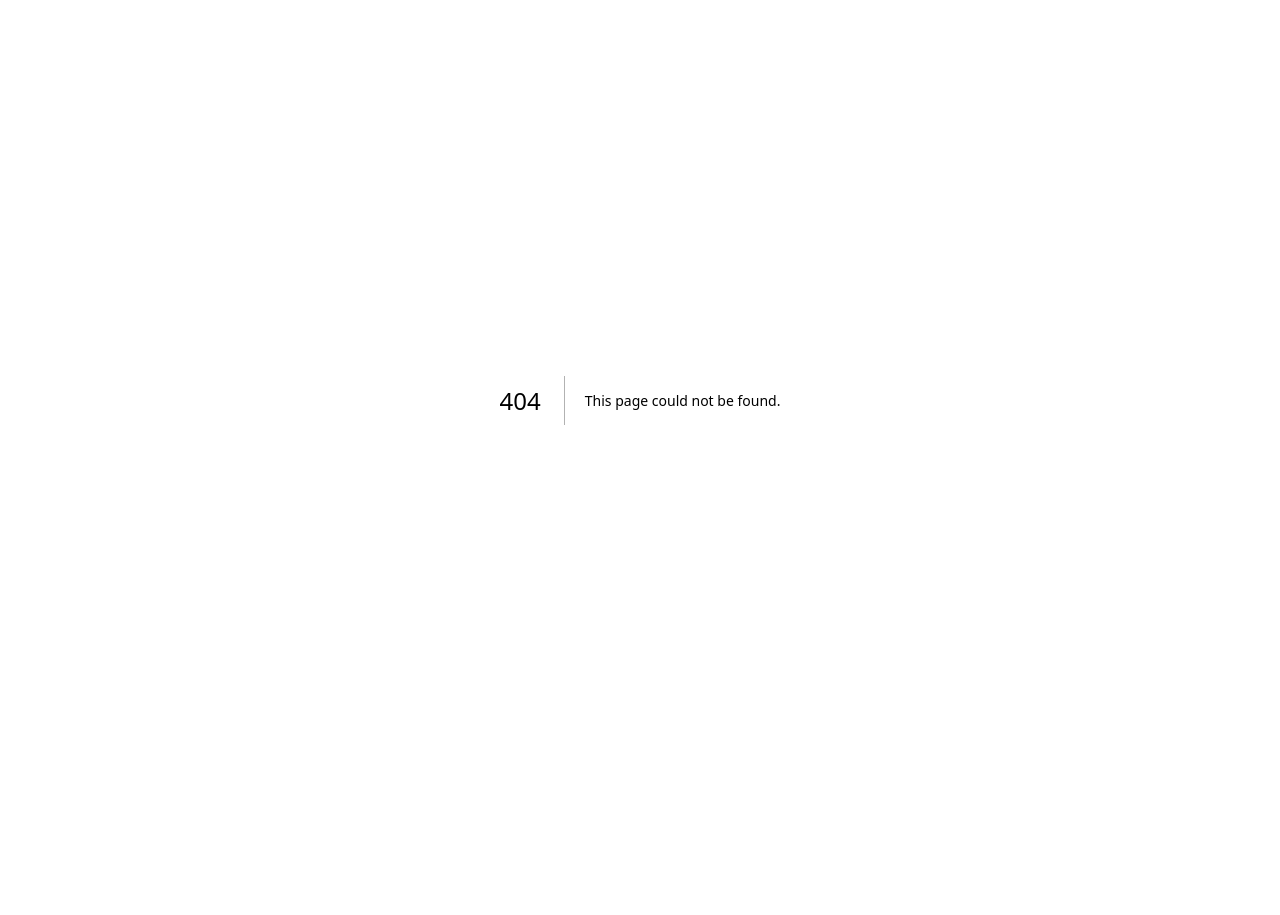
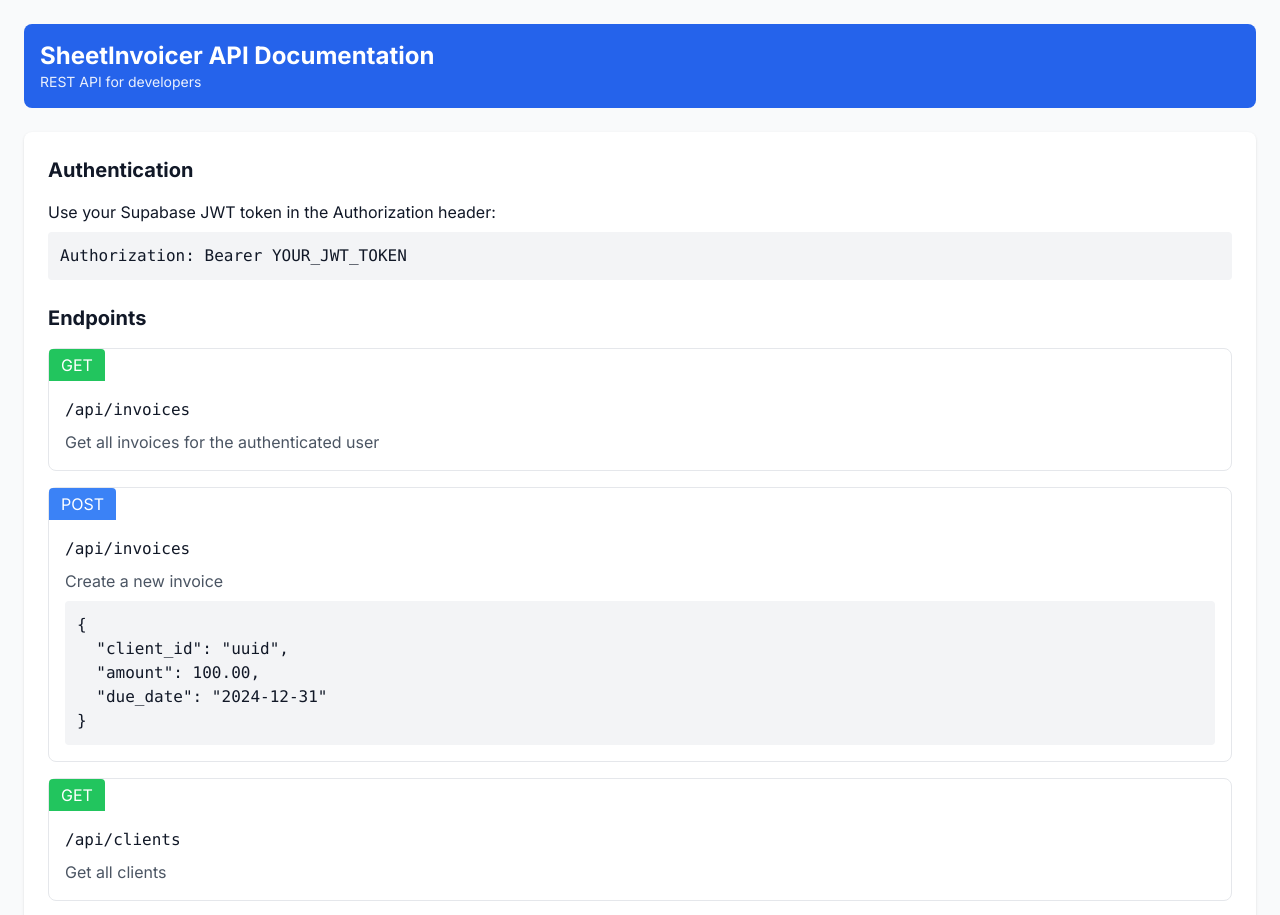
Before and after one commit to Sheetinvoicer/sheetinvoicer, a Next.js app: page /api-docs in a window 1280 px wide. Before the commit this address had no page. Shown: the top 915 px of the page. Before the commit the page ends 800 px from the top, so only its background shows below. Built offline with nearby package versions, Linux system fonts and the light colour scheme; no server answers.

Commit message:
Add PWA manifest, API documentation, and API routes

```diff
--- /dev/null
+++ b/app/api-docs/page.js
@@ -0,0 +1,67 @@
+'use client'
+
+import { useState, useEffect } from 'react'
+
+export default function ApiDocsPage() {
+  const [spec, setSpec] = useState(null)
+
+  useEffect(() => {
+    fetch('/api/swagger.json').then(res => res.json()).then(setSpec)
+  }, [])
+
+  return (
+    <div className="min-h-screen bg-gray-50 p-6">
+      <div className="bg-blue-600 text-white p-4 rounded-lg mb-6">
+        <h1 className="text-2xl font-bold">SheetInvoicer API Documentation</h1>
+        <p className="text-sm opacity-90">REST API for developers</p>
+      </div>
+
+      <div className="bg-white rounded-lg shadow p-6">
+        <h2 className="text-xl font-bold mb-4">Authentication</h2>
+        <p>Use your Supabase JWT token in the Authorization header:</p>
+        <pre className="bg-gray-100 p-3 rounded mt-2">Authorization: Bearer YOUR_JWT_TOKEN</pre>
+
+        <h2 className="text-xl font-bold mt-6 mb-4">Endpoints</h2>
+
+        <div className="border rounded-lg mb-4">
+          <div className="bg-green-500 text-white px-3 py-1 rounded-t inline-block">GET</div>
+          <div className="p-4">
+            <code className="font-mono">/api/invoices</code>
+            <p className="text-gray-600 mt-2">Get all invoices for the authenticated user</p>
+          </div>
+        </div>
+
+        <div className="border rounded-lg mb-4">
+          <div className="bg-blue-500 text-white px-3 py-1 rounded-t inline-block">POST</div>
+          <div className="p-4">
+            <code className="font-mono">/api/invoices</code>
+            <p className="text-gray-600 mt-2">Create a new invoice</p>
+            <pre className="bg-gray-100 p-3 rounded mt-2">
+{`{
+  "client_id": "uuid",
+  "amount": 100.00,
+  "due_date": "2024-12-31"
+}`}
+            </pre>
+          </div>
+        </div>
+
+        <div className="border rounded-lg mb-4">
+          <div className="bg-green-500 text-white px-3 py-1 rounded-t inline-block">GET</div>
+          <div className="p-4">
+            <code className="font-mono">/api/clients</code>
+            <p className="text-gray-600 mt-2">Get all clients</p>
+          </div>
+        </div>
+
+        <div className="border rounded-lg mb-4">
+          <div className="bg-green-500 text-white px-3 py-1 rounded-t inline-block">GET</div>
+          <div className="p-4">
+            <code className="font-mono">/api/expenses</code>
+            <p className="text-gray-600 mt-2">Get all expenses</p>
+          </div>
+        </div>
+      </div>
+    </div>
+  )
+}
--- /dev/null
+++ b/app/api/invoices/route.js
@@ -0,0 +1,44 @@
+import { NextResponse } from 'next/server'
+import { createClient } from '@/lib/supabase/server'
+
+export async function GET() {
+  try {
+    const supabase = await createClient()
+    const { data: { user } } = await supabase.auth.getUser()
+
+    if (!user) {
+      return NextResponse.json({ error: 'Unauthorized' }, { status: 401 })
+    }
+
+    const { data } = await supabase
+      .from('invoices')
+      .select('*, clients(*)')
+      .eq('user_id', user.id)
+
+    return NextResponse.json(data)
+  } catch (error) {
+    return NextResponse.json({ error: error.message }, { status: 500 })
+  }
+}
+
+export async function POST(request) {
+  try {
+    const supabase = await createClient()
+    const { data: { user } } = await supabase.auth.getUser()
+    const body = await request.json()
+
+    if (!user) {
+      return NextResponse.json({ error: 'Unauthorized' }, { status: 401 })
+    }
+
+    const { data } = await supabase
+      .from('invoices')
+      .insert({ ...body, user_id: user.id })
+      .select()
+      .single()
+
+    return NextResponse.json(data)
+  } catch (error) {
+    return NextResponse.json({ error: error.message }, { status: 500 })
+  }
+}
--- a/app/layout.tsx
+++ b/app/layout.tsx
@@ -9,6 +9,7 @@
 export const metadata: Metadata = {
   title: "SheetInvoicer",
   description: "Professional invoicing made simple",
+  manifest: "/manifest.json",
 };
 
 export default function RootLayout({
@@ -21,6 +22,7 @@
       <head>
         <meta name="viewport" content="width=device-width, initial-scale=1, maximum-scale=1, user-scalable=yes, viewport-fit=cover" />
         <meta name="theme-color" content="#3b82f6" />
+        <link rel="manifest" href="/manifest.json" />
       </head>
       <body className={inter.className}>
         <ThemeProvider>
```
Also changed, not shown: public/sw.js (added, +10 -0 lines), public/manifest.json (added).
